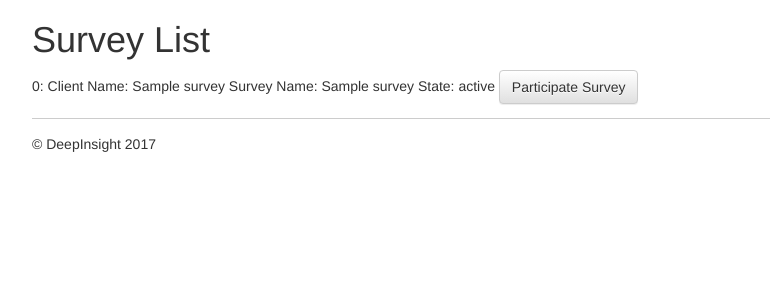
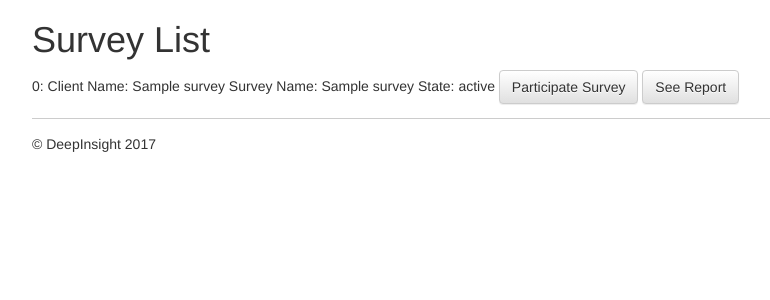
Before and after one commit to infect2/deepInsight, a Node project: template views/survey_list.handlebars in a window 1280 px wide. Shown: the part 240-540 px from the top of the page, without its empty margins (38-808 px from the left). Run offline with Node 20 templates, Linux system fonts and the light colour scheme; the template is opened without the code that fills it: most values are stand-ins (such as "Sample title", 1, 10 or a date in 2020); some libraries are stand-ins or nearby versions.

Commit message:
gitbook report generator

```diff
--- a/app.js
+++ b/app.js
@@ -120,6 +120,25 @@ app.set('loggerPort', process.env.LOGGER.split(':')[1] || '24224');
 let rabbit = amqp.createConnection({ host: app.get('rabbitmqIP') });
 
 let messageExchange;
+let serviceReqQueue = [];
+let serviceRequestDoneHandler = (headers) => {
+  let tmpQueue = [];
+  let length = serviceReqQueue.length;
+  for(let i=0; i<length; i++) {
+    let obj = serviceReqQueue.pop();
+    if(obj.serviceReq.headers.surveyID == headers.surveyID) {
+      if(headers.error == 'success') {
+        obj.res.render('report_html');
+      } else {
+        obj.res.render('404');
+      }
+    } else {
+      tmpQueue.push(obj);
+    }
+  }
+  //queue swapping
+  serviceReqQueue = tmpQueue;
+};
 rabbit.on('ready', () => {
   console.log('RabbitMQ is ready');
   rabbit.exchange('my-first-exchange', {type:'direct', autoDelete: false}, (ex) => {
@@ -130,9 +149,8 @@ rabbit.on('ready', () => {
     q.bind('my-first-exchange', 'first-queue');
     q.subscribe( (message, headers, deliveryInfo, messageObject) => {
       // console.log(message);
-      // console.log(headers);
-      // console.log(deliveryInfo);
-      // console.log(messageObject);
+      console.log(headers);
+      serviceRequestDoneHandler(headers);
     });
   });
 });
@@ -165,10 +183,10 @@ app.use(expressVueMiddleware);
 
 app.set('view engine','handlebars');
 
-app.use((req,res,next) => {
-  messageExchange.publish('first-queue', {message: req.url});
-  next();
-});
+// app.use((req,res,next) => {
+//   messageExchange.publish('first-queue', {message: req.url});
+//   next();
+// });
 
 // use domains for better error handling
 app.use((req, res, next) => {
@@ -336,7 +354,7 @@ app.get('/vue-template', (req, res, next) => {
                 { name:'twitter:title', content: 'Page Title'},
             ]
         }
-    }
+    };
     res.renderVue('main', data, vueOptions);
 });
 
@@ -558,9 +576,9 @@ app.post('/survey/create', (req, res) => {
     endDate: req.body.endDate,
     state: "CREATED",
     reportTemplate: "FIXEME"
-  }
+  };
   let validated = validateSurveyCreateReq(newSurveyCreateRequest);
-  if(validated.ret == false) {
+  if(validated.ret === false) {
     res.render('surveycreatefail', { message: validated.message });
   } else {
     addNewSurvey(newSurveyCreateRequest, (err, survey) => {
@@ -646,8 +664,11 @@ let getSurveyChoiceData = (name, version, cb) => {
 let beautifyContent = (content) => {
   try {
     let parsed = JSON.parse(content);
+    //TO-BE-FIXED
+    //Hard-coding MUST BE REMOVED
     return parsed.map( (data) => { return data['항목'];});
   } catch (error) {
+    console.log(content);
     return null;
   }
 };
@@ -677,6 +698,7 @@ let saveSurveyResult = (req, cb) => {
 };
 
 app.post('/survey/participate', (req, res) => {
+  //TO-BE-FIXED
   let userChoice = {
     clientName: "NCSOFT",
     questionnaireID: "alim comm:0.99",
@@ -688,6 +710,30 @@ app.post('/survey/participate', (req, res) => {
   saveSurveyResult( userChoice, (err, result) => {
     res.render('thankyou');
   });
+});
+
+app.get('/survey/report', (req, res) => {
+  let surveyID = req.query['surveyID'];
+  let questionnaireID = req.query['questionnaireID'];
+  let participantID = req.query['participantID'];
+  let serviceReq = {
+    headers : {
+      questionnaireID: questionnaireID,
+      surveyID: surveyID,
+      type: 'html',
+      outputPath: '/tmp/'
+      // outputPath: '/home/sangseoklim/deepInsight/public/'
+    }
+  };
+  //send report generate request
+  //wait for response
+  //on the reception, pop from serviceReqQueue, then process by sending response to client
+  serviceReqQueue.push({
+    req,
+    res,
+    serviceReq
+  });
+  messageExchange.publish('first-queue', {message: "generate report"}, serviceReq);
 });
 
 //add a new user to user DB
--- /dev/null
+++ b/views/report_html.handlebars
@@ -0,0 +1 @@
+<h1>Here is the report You requested</h1>
--- /dev/null
+++ b/views/report_pdf.handlebars
@@ -0,0 +1 @@
+<h1>Here is the PDF report You requested</h1>
--- a/views/survey_list.handlebars
+++ b/views/survey_list.handlebars
@@ -5,6 +5,7 @@
         Client Name: {{this.clientName}}
         Survey Name: {{this.surveyName}}
         State: {{this.state}}
-        <a href="/survey/participate?questionnaireID={{this.questionnaireID}}&participantID=CLIENTTOKEN" class="btn btn-default">Participate Survey</a>
+        <a href="/survey/participate?surveyID={{this.id}}&questionnaireID={{this.questionnaireID}}&participantID=CLIENTTOKEN" class="btn btn-default">Participate Survey</a>
+        <a href="/survey/report?surveyID={{this.id}}&questionnaireID={{this.questionnaireID}}&participantID=CLIENTTOKEN" class="btn btn-default">See Report</a>
     </div>
 {{/each}}
```
